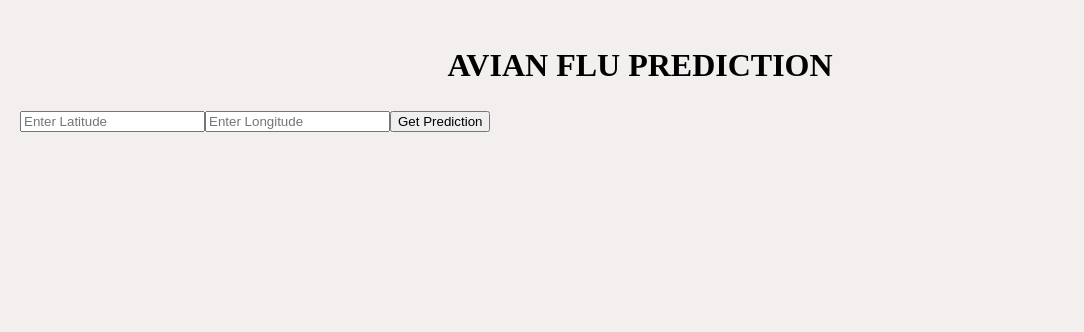
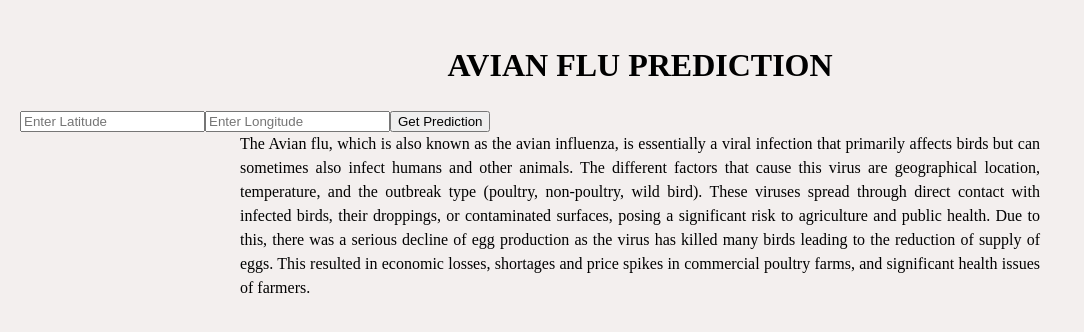
Before and after one commit to ab1kenobi/Avian-Flu-Prediction-Bot, a React (Create React App) app in the folder frontend/avian/: page / in a window 1280 px wide. Shown: the top 332 px of the page, without its empty margins (0-1084 px from the left). Built offline with nearby package versions, Linux system fonts and the light colour scheme.

Commit message:
Added Description

```diff
--- a/frontend/avian/src/App.jsx
+++ b/frontend/avian/src/App.jsx
@@ -37,11 +37,26 @@ export default function App() {
       >
         AVIAN FLU PREDICTION
       </h2>
+
       <input type="text" placeholder="Enter Latitude" value={latitude} onChange={(e) => setLatitude(e.target.value)} />
       <input type="text" placeholder="Enter Longitude" value={longitude} onChange={(e) => setLongitude(e.target.value)} />
       <button onClick={getFluPrediction}>Get Prediction</button>
       {prediction && <h3>Outbreak Chance: {prediction}</h3>}
       {error && <p style={{ color: "red" }}>{error}</p>}
+      <p
+        style={{
+          fontSize: "16px",
+          fontWeight: "normal",
+          fontFamily: "Times New Roman, serif",
+          color: "black",
+          textAlign: "justify",
+          maxWidth: "800px",
+          margin: "0 auto",
+          lineHeight: "1.5"
+        }}
+      >
+        The Avian flu, which is also known as the avian influenza, is essentially a viral infection that primarily affects birds but can sometimes also infect humans and other animals. The different factors that cause this virus are geographical location, temperature, and the outbreak type (poultry, non-poultry, wild bird). These viruses spread through direct contact with infected birds, their droppings, or contaminated surfaces, posing a significant risk to agriculture and public health. Due to this, there was a serious decline of egg production as the virus has killed many birds leading to the reduction of supply of eggs. This resulted in economic losses, shortages and price spikes in commercial poultry farms, and significant health issues of farmers.
+      </p>
     </div>
   );
 }
```
